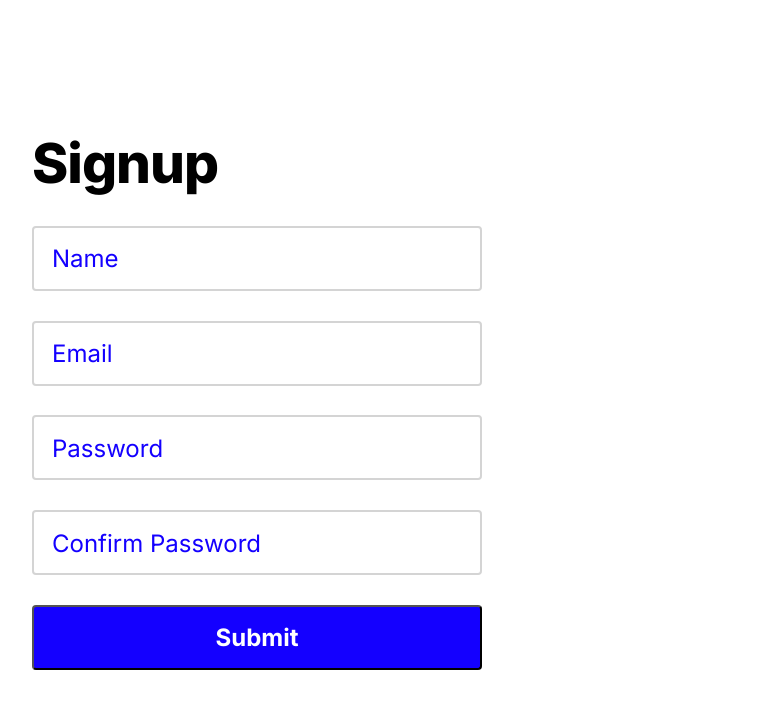
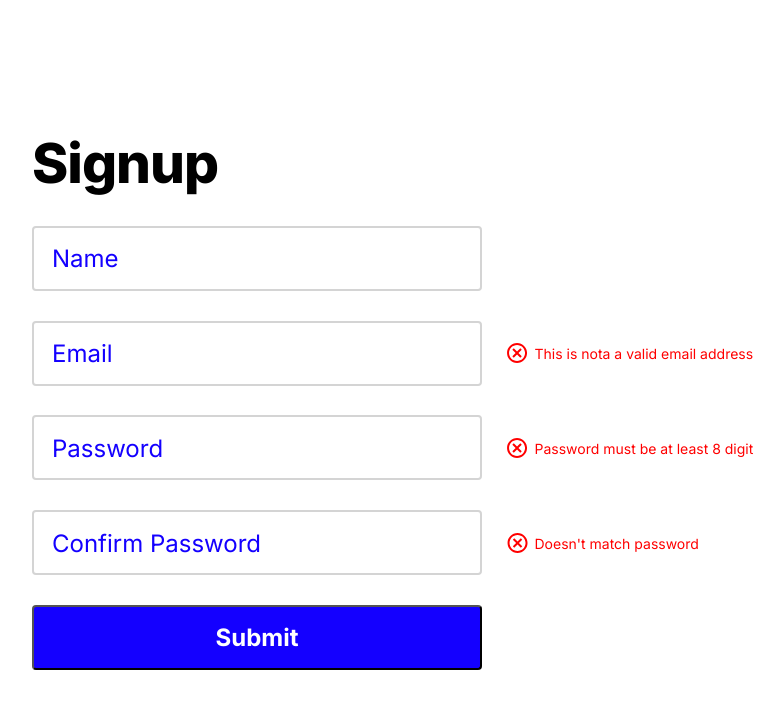
Before and after one commit to MarcoJul/Form-ReactReducer, a React (Create React App) app: page / in a window 1280 px wide. Shown: the top 708 px of the page, without its empty margins (383-1167 px from the left). Built offline with nearby package versions, Linux system fonts and the light colour scheme; some icons are missing.

Commit message:
style: add validation message field

```diff
--- a/src/components/Form.js
+++ b/src/components/Form.js
@@ -1,8 +1,14 @@
 import { useState, useReducer } from "react";
 import { ReactComponent as Eye } from "../assets/Eye.svg";
 import { ReactComponent as EyeOff } from "../assets/Eye-off.svg";
+import { ReactComponent as ValidIcon } from "../assets/Success.svg";
+import { ReactComponent as ErrorIcon } from "../assets/Error.svg";
 
 import classes from "./Form.module.css";
+
+///////////////////////////////////
+////////   REDUCER FUNCTION    ////
+///////////////////////////////////
 
 const formReducer = (state, action) => {
   if (action.type === "NAME") {
@@ -40,6 +46,10 @@ const formReducer = (state, action) => {
   return { nameValue: "", mailValue: "", pswValue: "", confirmPswValue: "" };
 };
 
+///////////////////////////////////
+////////   COMPONENT      /////////
+///////////////////////////////////
+
 const Form = () => {
   const [showPassword, setShowPassword] = useState("password");
   const [showConfirmPassword, setShowConfirmPassword] = useState("password");
@@ -50,12 +60,20 @@ const Form = () => {
     confirmPswValue: "",
   });
 
+  ///////////////////////////////////
+  ////////   GENERIC BLUR      //////
+  ///////////////////////////////////
+
   const handleBlur = (input) => {
     dispatchContentState({
       type: input.target.id,
       val: input.target.value,
     });
   };
+
+  ///////////////////////////////////
+  ////////   SHOW PASSWORD     //////
+  ///////////////////////////////////
 
   const showPswHandler = () => {
     setShowPassword((previous) =>
@@ -68,6 +86,10 @@ const Form = () => {
     );
   };
 
+  ///////////////////////////////////
+  ////////   JSX CODE      //////////
+  ///////////////////////////////////
+
   return (
     <form className={classes.box}>
       <h2 className={classes.title}>Signup</h2>
@@ -79,6 +101,15 @@ const Form = () => {
         >
           Name
         </label>
+        {contentState.nameValue !== "" && (
+          <div className={classes.validation}>
+            <ValidIcon />
+
+            {/* <span className={classes.errorMessage}>
+              Username already in use
+            </span> */}
+          </div>
+        )}
       </div>
       <div className={classes.field}>
         <input type="email" id="MAIL" onBlur={handleBlur} />
@@ -88,6 +119,19 @@ const Form = () => {
         >
           Email
         </label>
+        {contentState.mailValue !== "" &&
+        contentState.mailValue.includes("@") ? (
+          <div className={classes.validation}>
+            <ValidIcon />
+          </div>
+        ) : (
+          <div className={classes.validation}>
+            <ErrorIcon />
+            <span className={classes.errorMessage}>
+              This is nota a valid email address
+            </span>
+          </div>
+        )}
       </div>
       <div className={classes.field}>
         <input type={showPassword} id="PASSWORD" onBlur={handleBlur} />
@@ -102,7 +146,14 @@ const Form = () => {
         ) : (
           <EyeOff className={classes.showIcon} onClick={showPswHandler} />
         )}
+        <div className={classes.validation}>
+          <ErrorIcon />
+          <span className={classes.errorMessage}>
+            Password must be at least 8 digit
+          </span>
+        </div>
       </div>
+
       <div className={classes.field}>
         <input
           type={showConfirmPassword}
@@ -125,6 +176,10 @@ const Form = () => {
             onClick={showConfirmPswHandler}
           />
         )}
+        <div className={classes.validation}>
+          <ErrorIcon className={classes.validationIcon} />
+          <span className={classes.errorMessage}>Doesn't match password </span>
+        </div>
       </div>
       <button className={classes.formButton}>Submit</button>
     </form>
--- a/src/components/Form.module.css
+++ b/src/components/Form.module.css
@@ -16,7 +16,6 @@
 .field {
   position: relative;
   display: flex;
-  flex-direction: column;
 }
 
 .field input {
@@ -27,6 +26,29 @@
   border-radius: 4px;
   border: 2px solid #d4d4d4;
   outline: none;
+  width: 100%;
+}
+
+.validation {
+  position: absolute;
+  top: 50%;
+  transform: translateY(-50%);
+  left: 105%;
+  display: flex;
+  justify-content: space-between;
+  align-items: center;
+  width: 26rem;
+}
+
+.validationIcon {
+  width: 2.5rem;
+  height: 2.5rem;
+}
+.errorMessage {
+  width: 23rem;
+  color: #ff0000;
+  font-size: 1.4rem;
+  font-weight: 400;
 }
 
 input:focus {
--- /dev/null
+++ b/src/components/Validation.js
@@ -0,0 +1,5 @@
+const Validation = () => {
+  return <div></div>;
+};
+
+export default Validation;
```
Also changed, not shown: src/assets/Error.svg (added), src/assets/Success.svg (added), src/components/Validation.module.css (added).
